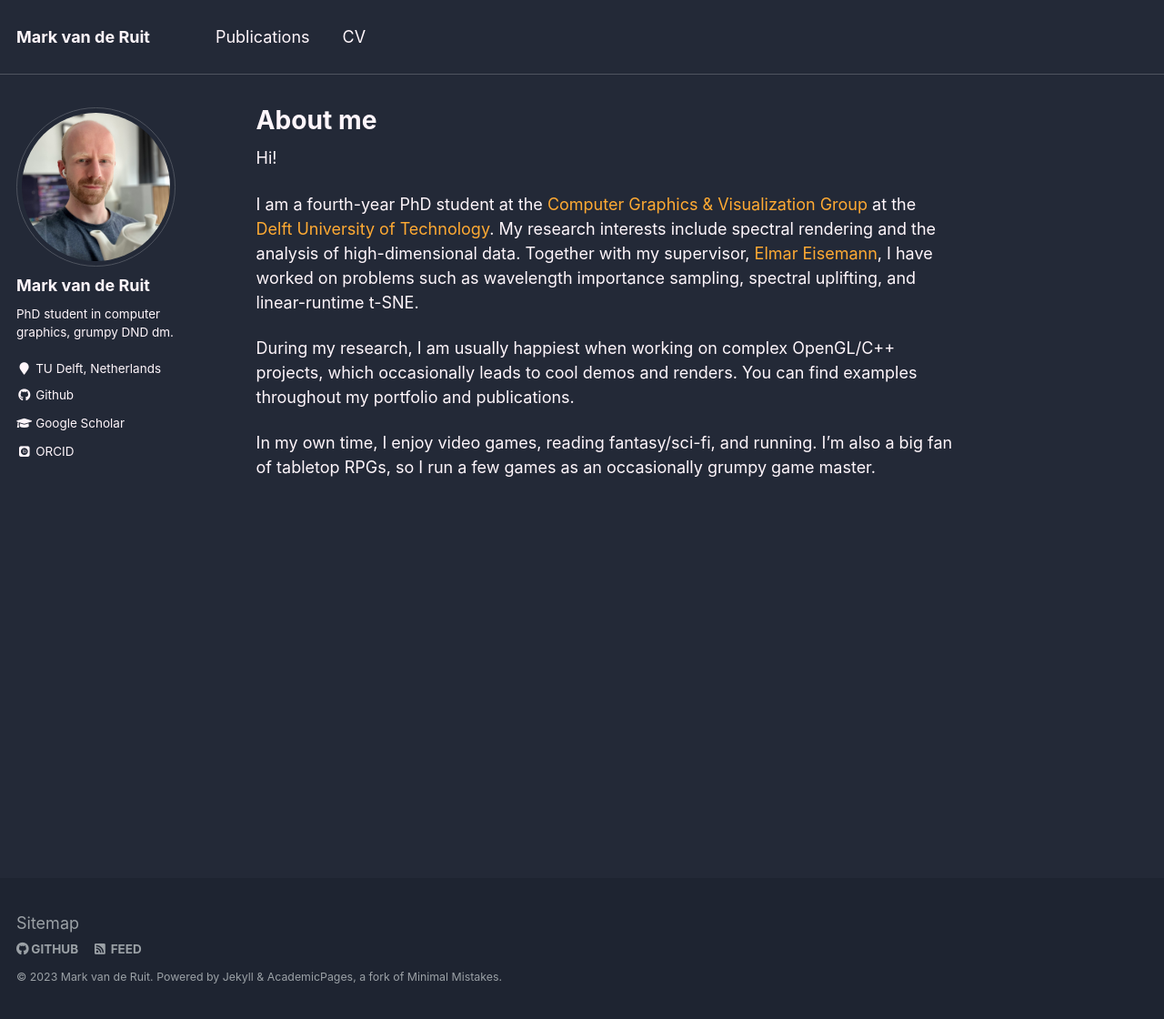
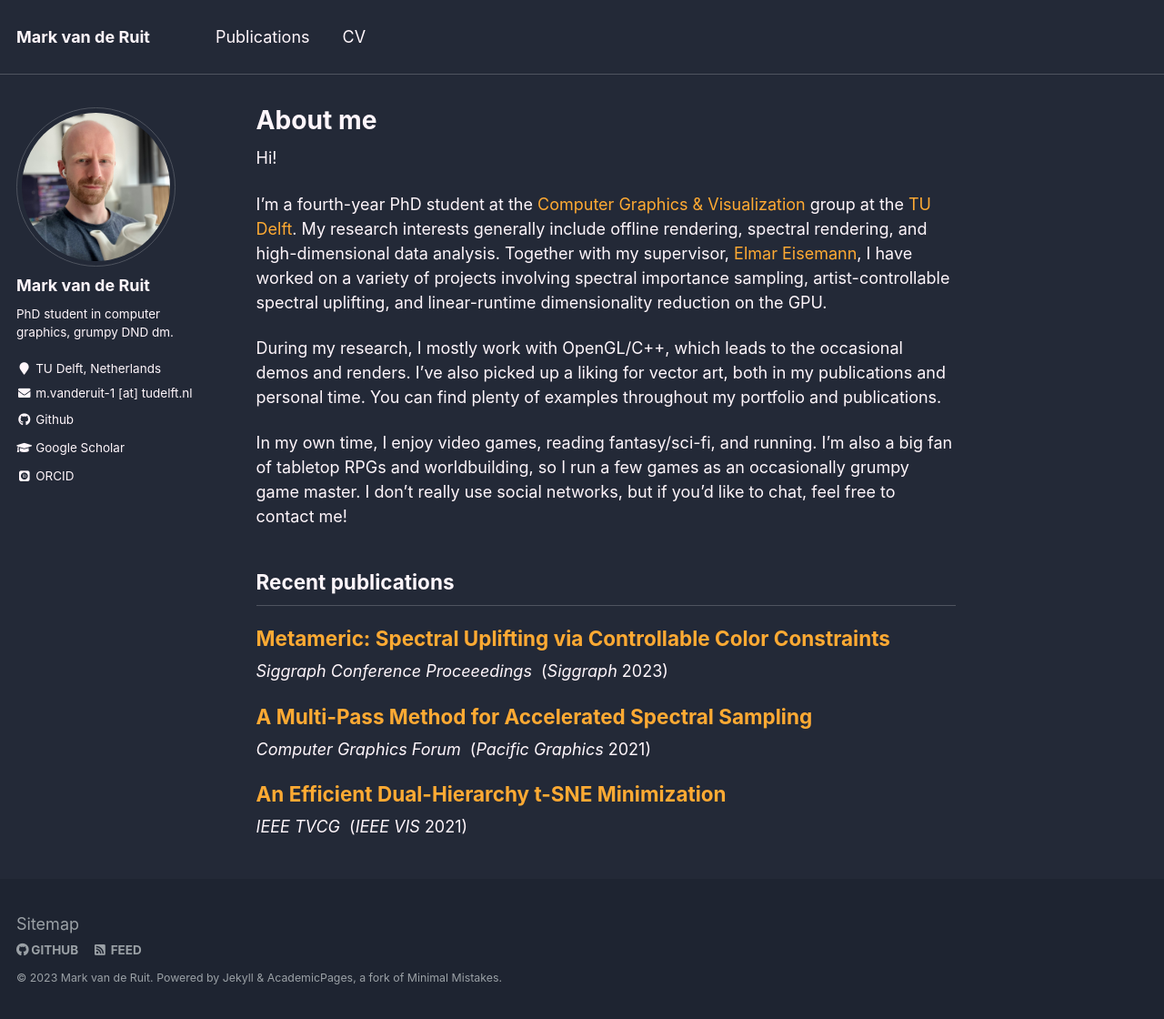
Before and after one commit to Markvanderuit/markvanderuit.github.io, a Jekyll site: the page built from _pages/about.md, in a window 1280 px wide and 1120 px high. Shown: the whole window at 91% size. Built offline with Jekyll 4.4.1, drawn with Linux system fonts in a browser that asks for light colours; some web fonts are replaced.

Commit message:
Minor changes to about page

```diff
--- a/_config.yml
+++ b/_config.yml
@@ -86,7 +86,7 @@ author:
   location         : "TU Delft, Netherlands"
   pubmed           :
   googlescholar    : "https://scholar.google.com/citations?hl=en&user=S-Fc2gEAAAAJ"
-  email            :
+  email            : "m.vanderuit-1 [at] tudelft.nl"
   researchgate     :  # example: "https://www.researchgate.net/profile/yourprofile"
   uri              :
   bitbucket        :
--- /dev/null
+++ b/_includes/archive-single-about.html
@@ -0,0 +1,72 @@
+{% include base_path %}
+
+{% if post.header.teaser %}
+  {% capture teaser %}{{ post.header.teaser }}{% endcapture %}
+{% else %}
+  {% assign teaser = site.teaser %}
+{% endif %}
+
+{% if post.id %}
+  {% assign title = post.title | markdownify | remove: "<p>" | remove: "</p>" %}
+{% else %}
+  {% assign title = post.title %}
+{% endif %}
+
+<div class="{{ include.type | default: "list" }}__item">
+  <article class="archive__item" itemscope itemtype="http://schema.org/CreativeWork">
+    {% if include.type == "grid" and teaser %}
+      <div class="archive__item-teaser">
+        <img src=
+          {% if teaser contains "://" %}
+            "{{ teaser }}"
+          {% else %}
+            "{{ teaser | prepend: "/images/" | prepend: base_path }}"
+          {% endif %}
+          alt="">
+      </div>
+    {% endif %}
+
+    <h2 class="archive__item-title" itemprop="headline" style="padding-bottom: 0;">
+      {% if post.link %}
+        <a href="{{ post.link }}">{{ title }}</a> <a href="{{ base_path }}{{ post.url }}" rel="permalink"><i class="fa fa-link" aria-hidden="true" title="permalink"></i><span class="sr-only">Permalink</span></a>
+      {% else %}
+        <a href="{{ base_path }}{{ post.url }}" rel="permalink">{{ title }}</a>
+      {% endif %}
+    </h2>
+
+    {% if post.read_time %}
+      <p class="page__meta"><i class="fa fa-clock-o" aria-hidden="true"></i> {% include read-time.html %}</p>
+    {% endif %}
+
+    {% if post.collection == 'teaching' %}
+      <p> {{ post.type }}, <i>{{ post.venue }}</i>, {{ post.date | default: "1900-01-01" | date: "%Y" }} </p>
+    {% elsif post.collection == 'publications' %}
+      <p style="margin-bottom: 0.5em; margin-top: 0.5em;">
+        <i>{{ post.venue }}</i>&nbsp; (<i>{{ post.conference }}</i> {{ post.date | default: "1900-01-01" | date: "%Y" }})
+      </p>
+    {% elsif post.date %}
+      <p class="page__date"><strong><i class="fa fa-fw fa-calendar" aria-hidden="true"></i> {{ site.data.ui-text[site.locale].date_label | default: "Published:" }}</strong> <time datetime="{{ post.date | default: "1900-01-01" | date_to_xmlschema }}">{{ post.date | default: "1900-01-01" | date: "%B %d, %Y" }}</time></p>
+    {% endif %}
+
+   <!--  {% if post.excerpt and site.read_more != 'enabled' %}
+    <p class="archive__item-excerpt" itemprop="description">{{ post.excerpt | markdownify }}</p>
+    {% elsif post.excerpt and site.read_more == 'enabled' %}
+    <p class="archive__item-excerpt" itemprop="description"><p>{{ post.excerpt | markdownify | remove: '<p>' | remove: '</p>' }}<strong><a href="{{ base_path }}{{ post.url }}" rel="permalink"> Read more</a></strong></p></p>
+    {% endif %} -->
+
+    <!-- {% include archive_publication_buttons.md %} -->
+
+    <!-- {% if post.paperurl %} <a href=" {{ post.paperurl }} ">Paper</a> {% endif %}
+    {% if post.demourl %} <a href=" {{ post.demourl }} ">Demo</a> {% endif %}
+    {% if post.coderurl %} <a href=" {{ post.codeurl }} ">Code</a> {% endif %} -->
+
+    <!-- {% if post.citation and post.paperurl %}
+      <p>Recommended citation: {{ post.citation }} <a href="{{ post.paperurl }}"><u>{{ post.paperurl }}</u></a></p>
+    {% elsif post.citation %}
+      <p>Recommended citation: {{ post.citation }} </p>
+    {% elsif post.paperurl %}
+      <p>Download <a href=" {{ post.paperurl }} "><u>here</u></a></p>
+    {% endif %} -->
+
+  </article>
+</div>
--- a/_includes/author-profile.html
+++ b/_includes/author-profile.html
@@ -26,13 +26,14 @@
         <li><i class="fa fa-fw fa-map-marker" aria-hidden="true"></i> {{ author.location }}</li>
       {% endif %}
       {% if author.employer %}
-        <li><i class="fa fa-fw fa-map-marker" aria-hidden="true"></i> {{ author.employer }}</li>
+        <li><i class="fa fa-fw fa-briefcase" aria-hidden="true"></i> {{ author.employer }}</li>
       {% endif %}
       {% if author.uri %}
         <li><a href="{{ author.uri }}"><i class="fas fa-fw fa-link" aria-hidden="true"></i> {{ site.data.ui-text[site.locale].website_label | default: "Website" }}</a></li>
       {% endif %}
       {% if author.email %}
-        <li><a href="mailto:{{ author.email }}"><i class="fas fa-fw fa-envelope" aria-hidden="true"></i> {{ site.data.ui-text[site.locale].email_label | default: "Email" }}</a></li>
+        <li><i class="fa fa-fw fa-envelope" aria-hidden="true"></i> {{ author.email }}</li>
+        <!-- <li><a href="mailto:{{ author.email }}"><i class="fas fa-fw fa-envelope" aria-hidden="true"></i> {{ site.data.ui-text[site.locale].email_label | default: "Email" }}</a></li> -->
       {% endif %}
       {% if author.keybase %}
         <li><a href="https://keybase.io/{{ author.keybase }}"><i class="fas fa-fw fa-key" aria-hidden="true"></i> Keybase</a></li>
--- a/_pages/about.md
+++ b/_pages/about.md
@@ -10,8 +10,14 @@ redirect_from:
 
 Hi!
 
-I am a fourth-year PhD student at the [Computer Graphics & Visualization Group](https://graphics.tudelft.nl) at the [Delft University of Technology](https://www.tudelft.nl/). My research interests include spectral rendering and the analysis of high-dimensional data. Together with my supervisor, [Elmar Eisemann](http://graphics.tudelft.nl/~eisemann/), I have worked on problems such as wavelength importance sampling, spectral uplifting, and linear-runtime t-SNE.
+I'm a fourth-year PhD student at the [Computer Graphics & Visualization](https://graphics.tudelft.nl) group at the [TU Delft](https://www.tudelft.nl/). My research interests generally include offline rendering, spectral rendering, and high-dimensional data analysis. Together with my supervisor, [Elmar Eisemann](http://graphics.tudelft.nl/~eisemann/), I have worked on a variety of projects involving spectral importance sampling, artist-controllable spectral uplifting, and linear-runtime dimensionality reduction on the GPU.
 
-During my research, I am usually happiest when working on complex OpenGL/C++ projects, which occasionally leads to cool demos and renders. You can find examples throughout my portfolio and publications.
+During my research, I mostly work with OpenGL/C++, which leads to the occasional demos and renders. I've also picked up a liking for vector art, both in my publications and personal time. You can find plenty of examples throughout my portfolio and publications.
 
-In my own time, I enjoy video games, reading fantasy/sci-fi, and running. I'm also a big fan of tabletop RPGs, so I run a few games as an occasionally grumpy game master.
+In my own time, I enjoy video games, reading fantasy/sci-fi, and running. I'm also a big fan of tabletop RPGs and worldbuilding, so I run a few games as an occasionally grumpy game master. I don't really use social networks, but if you'd like to chat, feel free to contact me!
+
+## Recent publications
+
+{% for post in site.publications reversed %}
+  {% include archive-single-about.html %}
+{% endfor %}
```
